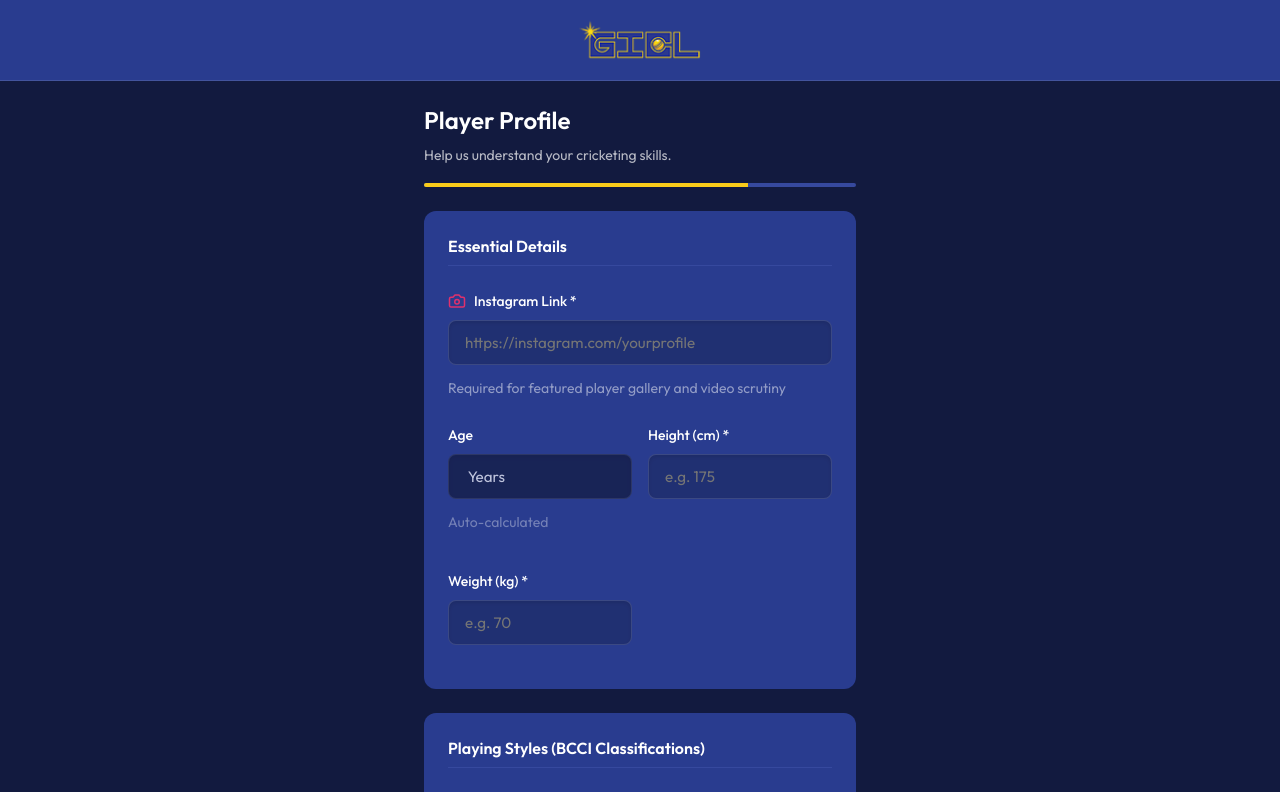
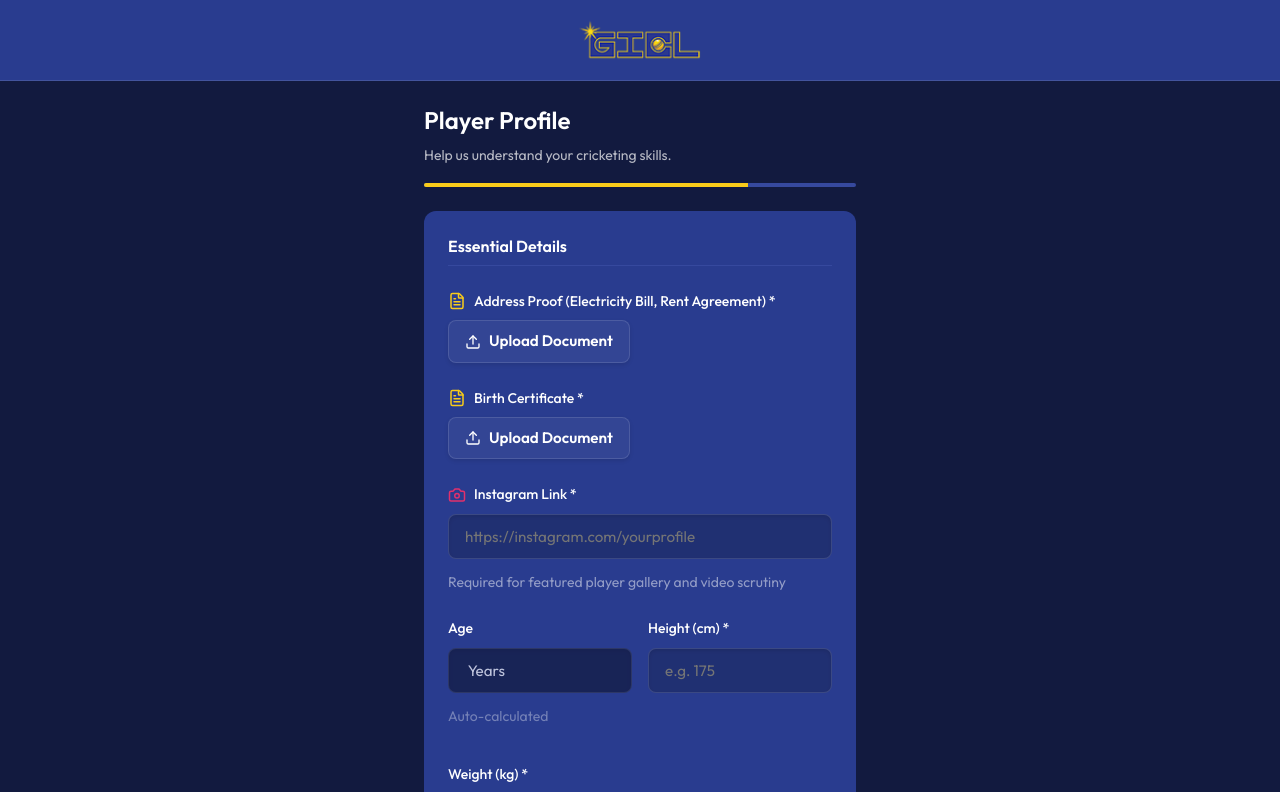
Before and after one commit to Kundan-23/gicl, a React (Vite) app: page /onboarding/step4 in a window 1280 px wide. Shown: the top 792 px of the page. Built offline with nearby package versions, Linux system fonts and the light colour scheme.

Commit message:
Add compulsory document upload fields for address proof and birth certificate in Player Profile

```diff
--- a/src/pages/PlayerOnboarding/Step4_PlayerProfile.jsx
+++ b/src/pages/PlayerOnboarding/Step4_PlayerProfile.jsx
@@ -3,7 +3,7 @@ import { useNavigate } from 'react-router-dom';
 import { motion, AnimatePresence } from 'framer-motion';
 import { useForm, Controller } from 'react-hook-form';
 import { useFormStore } from '../../store/useFormStore';
-import { Camera, CheckCircle2 } from 'lucide-react';
+import { Camera, CheckCircle2, FileText, Upload } from 'lucide-react';
 
 import { useConfigStore } from '../../store/useConfigStore';
 
@@ -49,6 +49,8 @@ const Step4_PlayerProfile = () => {
       ...playerProfile,
       age: calculatedAge,
       instagramLink: playerProfile.instagramLink || '',
+      addressProofDoc: playerProfile.addressProofDoc || '',
+      birthCertificateDoc: playerProfile.birthCertificateDoc || '',
       height: playerProfile.height || '',
       weight: playerProfile.weight || '',
       battingStyle: playerProfile.battingStyle || '',
@@ -135,6 +137,64 @@ const Step4_PlayerProfile = () => {
         {/* Social Media & Physical Stats */}
         <div style={{ backgroundColor: 'var(--bg-surface)', padding: '1.5rem', borderRadius: 'var(--radius-lg)' }}>
           <h3 className="heading-3" style={{ marginBottom: '1.5rem', fontSize: '1rem', borderBottom: '1px solid var(--bg-surface-elevated)', paddingBottom: '0.5rem' }}>Essential Details</h3>
+
+          <Controller
+            name="addressProofDoc"
+            control={control}
+            rules={{ required: 'Address Proof is compulsory' }}
+            render={({ field: { onChange, value } }) => (
+              <div className="form-group" style={{ marginBottom: '1.5rem' }}>
+                <label className="form-label" style={{ display: 'flex', alignItems: 'center', gap: '0.5rem' }}>
+                  <FileText size={18} color="var(--brand-primary)" /> Address Proof (Electricity Bill, Rent Agreement) *
+                </label>
+                <div style={{ display: 'flex', alignItems: 'center', gap: '1rem' }}>
+                  <label className="btn-secondary" style={{ width: 'auto', cursor: 'pointer', padding: '0.5rem 1rem', display: 'flex', alignItems: 'center', gap: '0.5rem' }}>
+                    <Upload size={16} /> Upload Document
+                    <input
+                      type="file"
+                      accept=".pdf,image/*"
+                      style={{ display: 'none' }}
+                      onChange={(e) => {
+                        const file = e.target.files[0];
+                        if (file) onChange(file.name);
+                      }}
+                    />
+                  </label>
+                  {value && <span className="text-small" style={{ color: 'var(--brand-primary)', wordBreak: 'break-all' }}>{value}</span>}
+                </div>
+                {errors.addressProofDoc && <span className="form-error">{errors.addressProofDoc.message}</span>}
+              </div>
+            )}
+          />
+
+          <Controller
+            name="birthCertificateDoc"
+            control={control}
+            rules={{ required: 'Birth Certificate is compulsory' }}
+            render={({ field: { onChange, value } }) => (
+              <div className="form-group" style={{ marginBottom: '1.5rem' }}>
+                <label className="form-label" style={{ display: 'flex', alignItems: 'center', gap: '0.5rem' }}>
+                  <FileText size={18} color="var(--brand-primary)" /> Birth Certificate *
+                </label>
+                <div style={{ display: 'flex', alignItems: 'center', gap: '1rem' }}>
+                  <label className="btn-secondary" style={{ width: 'auto', cursor: 'pointer', padding: '0.5rem 1rem', display: 'flex', alignItems: 'center', gap: '0.5rem' }}>
+                    <Upload size={16} /> Upload Document
+                    <input
+                      type="file"
+                      accept=".pdf,image/*"
+                      style={{ display: 'none' }}
+                      onChange={(e) => {
+                        const file = e.target.files[0];
+                        if (file) onChange(file.name);
+                      }}
+                    />
+                  </label>
+                  {value && <span className="text-small" style={{ color: 'var(--brand-primary)', wordBreak: 'break-all' }}>{value}</span>}
+                </div>
+                {errors.birthCertificateDoc && <span className="form-error">{errors.birthCertificateDoc.message}</span>}
+              </div>
+            )}
+          />
 
           <Controller
             name="instagramLink"
--- a/src/store/useFormStore.js
+++ b/src/store/useFormStore.js
@@ -35,6 +35,8 @@ export const useFormStore = create(
         height: '',
         weight: '',
         age: '', // Auto-calculated
+        addressProofDoc: '',
+        birthCertificateDoc: '',
         instagramLink: '',
         ballsSelected: [], // Red, White, Pink, Tennis, None
         battingStyle: '', // RHB, LHB, None
@@ -114,14 +116,14 @@ export const useFormStore = create(
           giclId: '',
         },
         playerProfile: {
-          height: '', weight: '', age: '', instagramLink: '', ballsSelected: [], battingStyle: '', bowlingStyle: '', fieldPositions: [], cricketHistory: [{ level: 'International', matches: 0 }, { level: 'National', matches: 0 }, { level: 'State', matches: 0 }, { level: 'District', matches: 0 }, { level: 'Taluka', matches: 0 }], clubAssociated: 'no', clubsDetails: []
+          height: '', weight: '', age: '', addressProofDoc: '', birthCertificateDoc: '', instagramLink: '', ballsSelected: [], battingStyle: '', bowlingStyle: '', fieldPositions: [], cricketHistory: [{ level: 'International', matches: 0 }, { level: 'National', matches: 0 }, { level: 'State', matches: 0 }, { level: 'District', matches: 0 }, { level: 'Taluka', matches: 0 }], clubAssociated: 'no', clubsDetails: []
         },
         media: { videoLink: '', instagramMediaApproved: false, galleryUrls: [] }
       })
     }),
     {
       name: 'gicl-registration-storage',
-      version: 3, // Incremented to clear old cached defaults
+      version: 4, // Incremented to clear old cached defaults
     }
   )
 );
```
